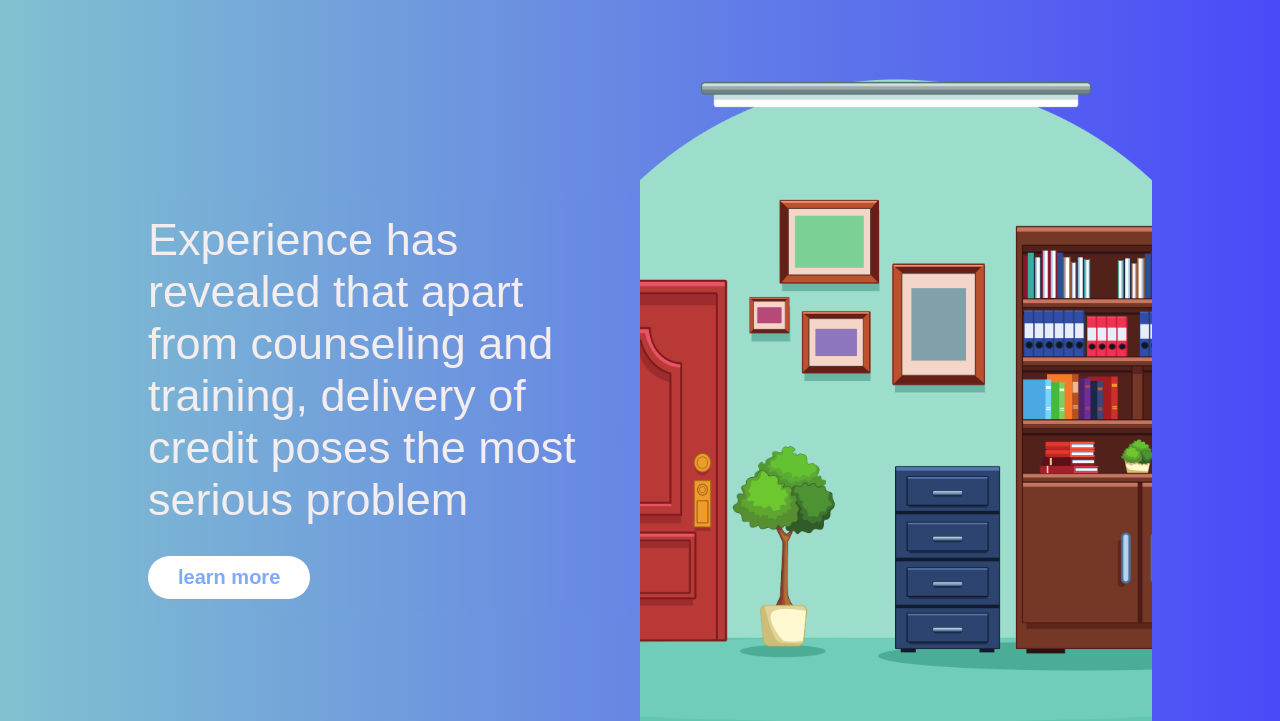
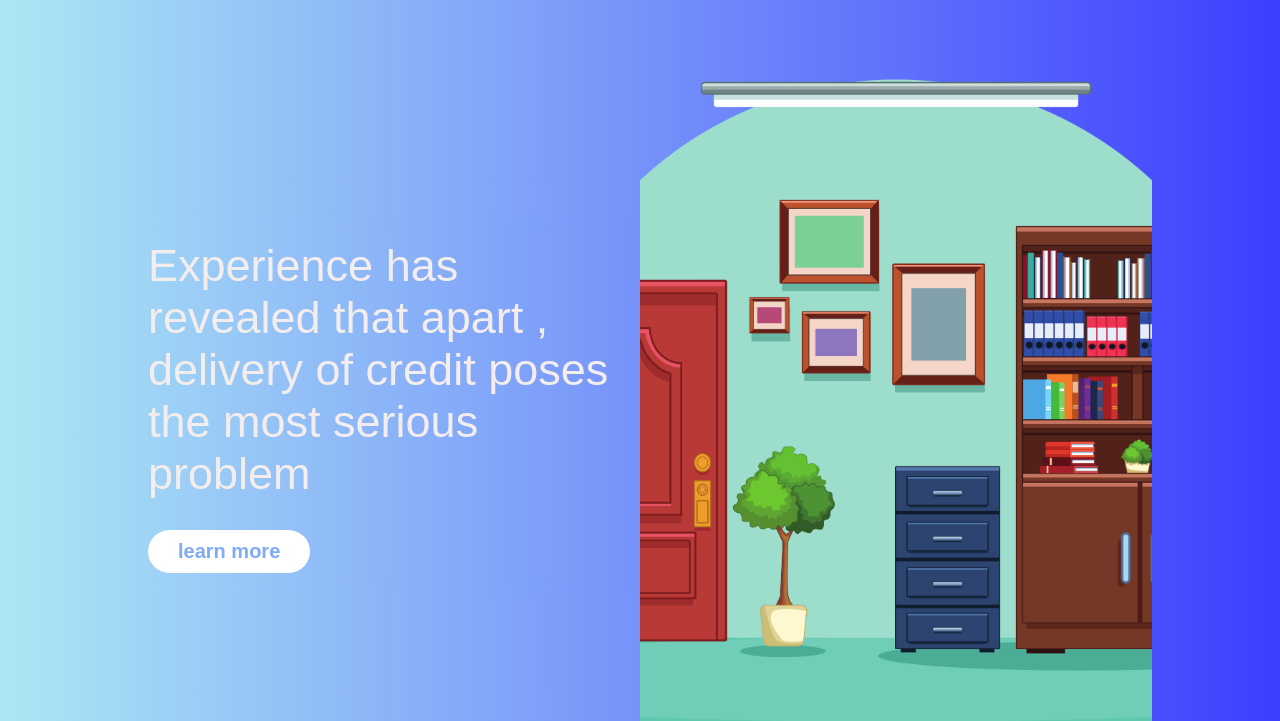
Before and after one commit to w3villa-jagendra/MSME-Mitra, a plain HTML site: page index.html in a window 1280 px wide. Shown: the part 74-795 px from the top of the page. Drawn offline with Linux system fonts and the light colour scheme.

Commit message:
Change color

```diff
--- a/index.css
+++ b/index.css
@@ -86,9 +86,8 @@
 
 
 
-
 body{
-    background-image: linear-gradient(to left ,rgb(74, 74, 248), rgb(129, 193, 208));
+    background-image: linear-gradient(to left ,rgb(62, 62, 255), rgb(172, 231, 244));
     height: 1000px
 }
 
--- a/index.html
+++ b/index.html
@@ -39,7 +39,7 @@
             <div class="mySlides fade">
                 <div class="slide-content">
                     <div class="slide-caption">
-                        <div class="text">Experience has revealed that apart from counseling and training, delivery of credit poses the most serious problem </div>
+                        <div class="text">Experience has revealed that apart , delivery of credit poses the most serious problem </div>
                         <button class="learn-more-button">learn more</button>
 
 
@@ -51,7 +51,7 @@
             <div class="mySlides fade">
                 <div class="slide-content">
                     <div class="slide-caption">
-                        <div class="text">MSME provides marketing assistance support to Micro, Small & Medium Enterprises through various programmes, schemes. read more.  International Trade Fairs </div>
+                        <div class="text">MSME provides marketing assistance support to Micro, </div>
                       <button class="learn-more-button">learn more</button>
 
                     </div>
```
